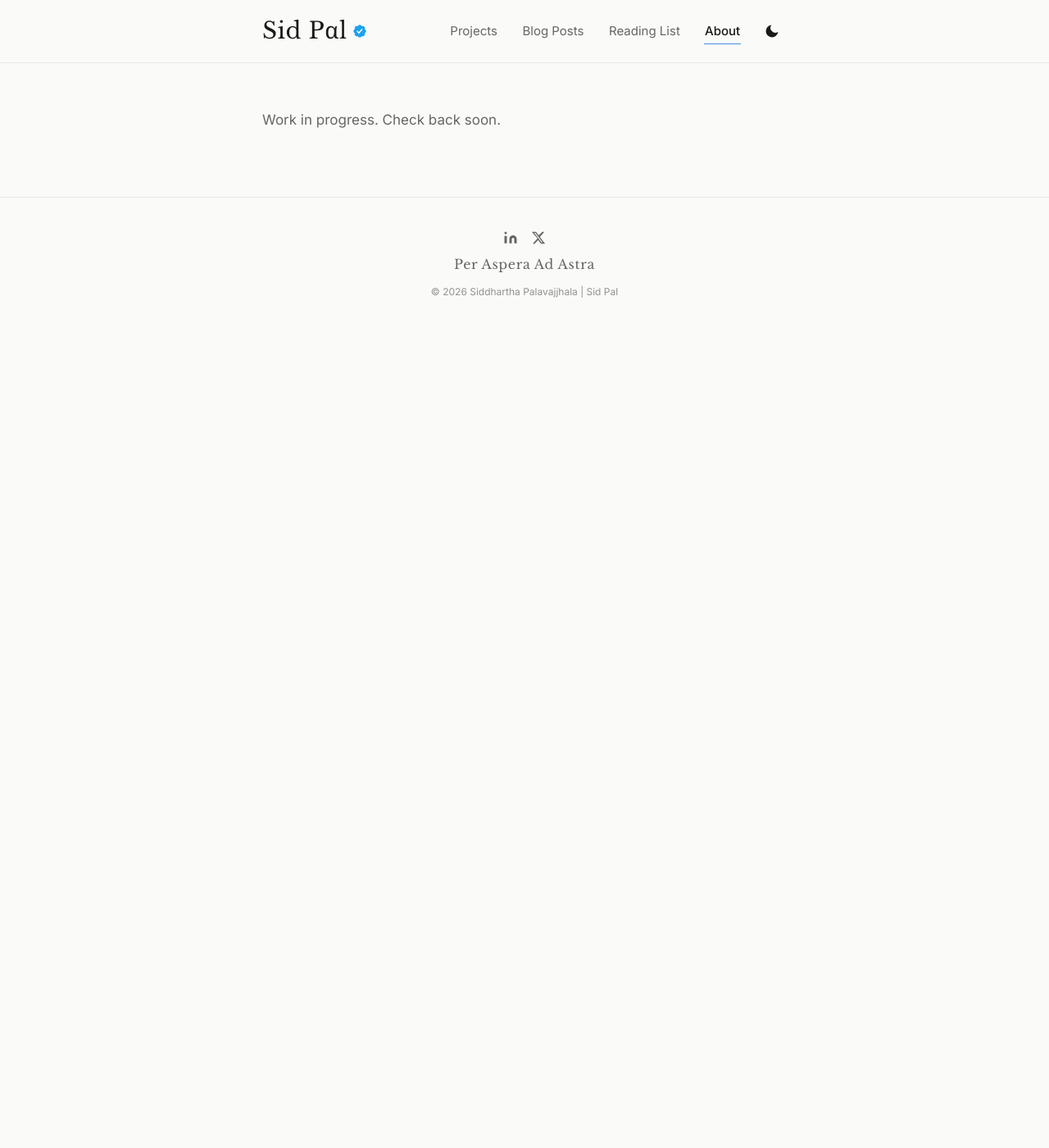
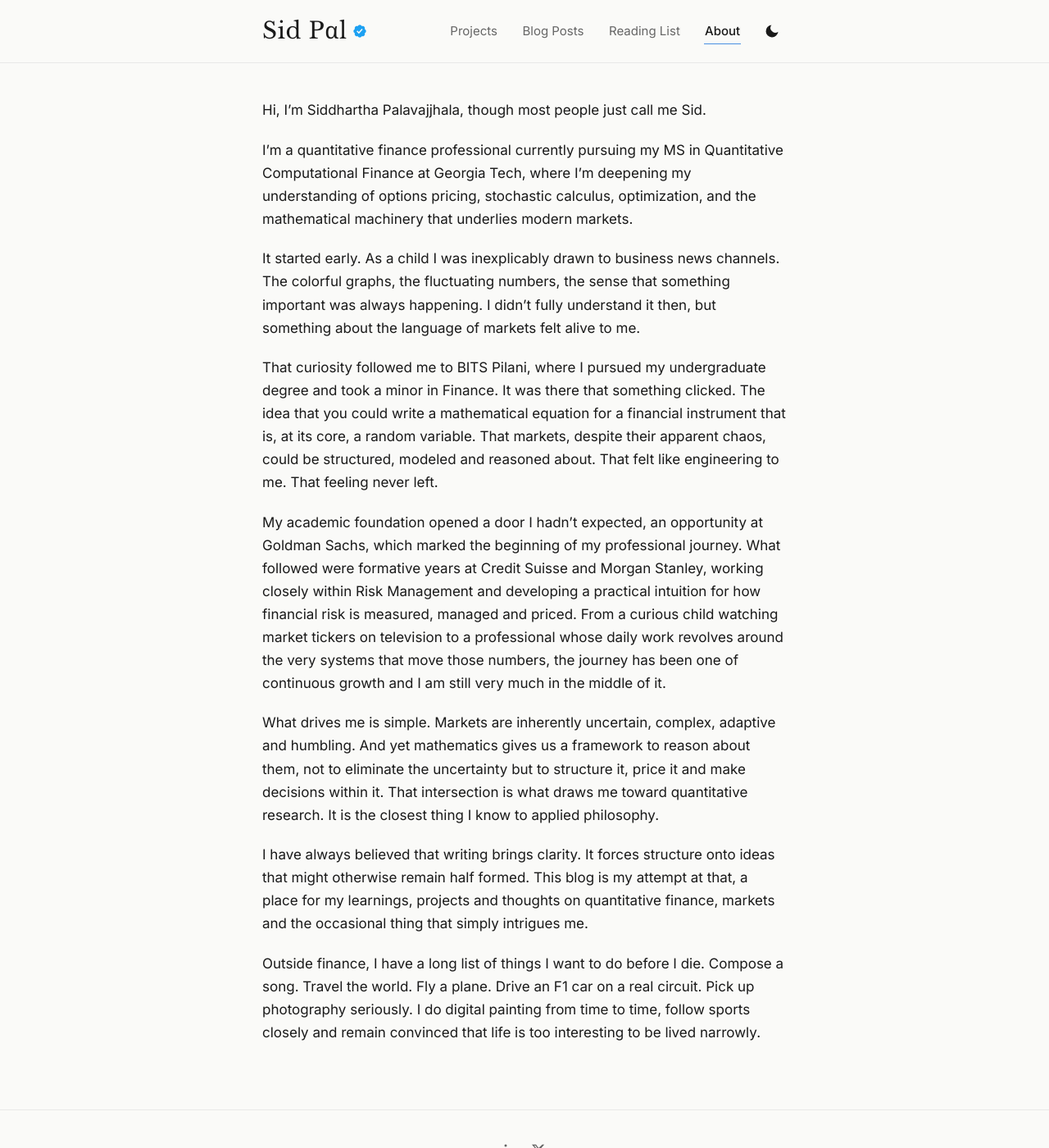
Before and after one commit to sidsince95/sidsince95.github.io, a Jekyll site: the page built from about/index.md, in a window 1280 px wide and 1400 px high. Shown: the whole window at 82% size. Built offline with Jekyll 4.4.1, drawn with Linux system fonts in a browser that asks for light colours.

Commit message:
about page

```diff
--- a/about/index.md
+++ b/about/index.md
@@ -2,4 +2,19 @@
 layout: default
 title: About
 ---
-<p style="color: var(--text-secondary); font-family: var(--font-main); margin-top: 2rem;">Work in progress. Check back soon.</p>
+
+Hi, I'm Siddhartha Palavajjhala, though most people just call me Sid.
+
+I'm a quantitative finance professional currently pursuing my MS in Quantitative Computational Finance at Georgia Tech, where I'm deepening my understanding of options pricing, stochastic calculus, optimization, and the mathematical machinery that underlies modern markets.
+
+It started early. As a child I was inexplicably drawn to business news channels. The colorful graphs, the fluctuating numbers, the sense that something important was always happening. I didn't fully understand it then, but something about the language of markets felt alive to me.
+
+That curiosity followed me to BITS Pilani, where I pursued my undergraduate degree and took a minor in Finance. It was there that something clicked. The idea that you could write a mathematical equation for a financial instrument that is, at its core, a random variable. That markets, despite their apparent chaos, could be structured, modeled and reasoned about. That felt like engineering to me. That feeling never left.
+
+My academic foundation opened a door I hadn't expected, an opportunity at Goldman Sachs, which marked the beginning of my professional journey. What followed were formative years at Credit Suisse and Morgan Stanley, working closely within Risk Management and developing a practical intuition for how financial risk is measured, managed and priced. From a curious child watching market tickers on television to a professional whose daily work revolves around the very systems that move those numbers, the journey has been one of continuous growth and I am still very much in the middle of it.
+
+What drives me is simple. Markets are inherently uncertain, complex, adaptive and humbling. And yet mathematics gives us a framework to reason about them, not to eliminate the uncertainty but to structure it, price it and make decisions within it. That intersection is what draws me toward quantitative research. It is the closest thing I know to applied philosophy.
+
+I have always believed that writing brings clarity. It forces structure onto ideas that might otherwise remain half formed. This blog is my attempt at that, a place for my learnings, projects and thoughts on quantitative finance, markets and the occasional thing that simply intrigues me.
+
+Outside finance, I have a long list of things I want to do before I die. Compose a song. Travel the world. Fly a plane. Drive an F1 car on a real circuit. Pick up photography seriously. I do digital painting from time to time, follow sports closely and remain convinced that life is too interesting to be lived narrowly.
```
